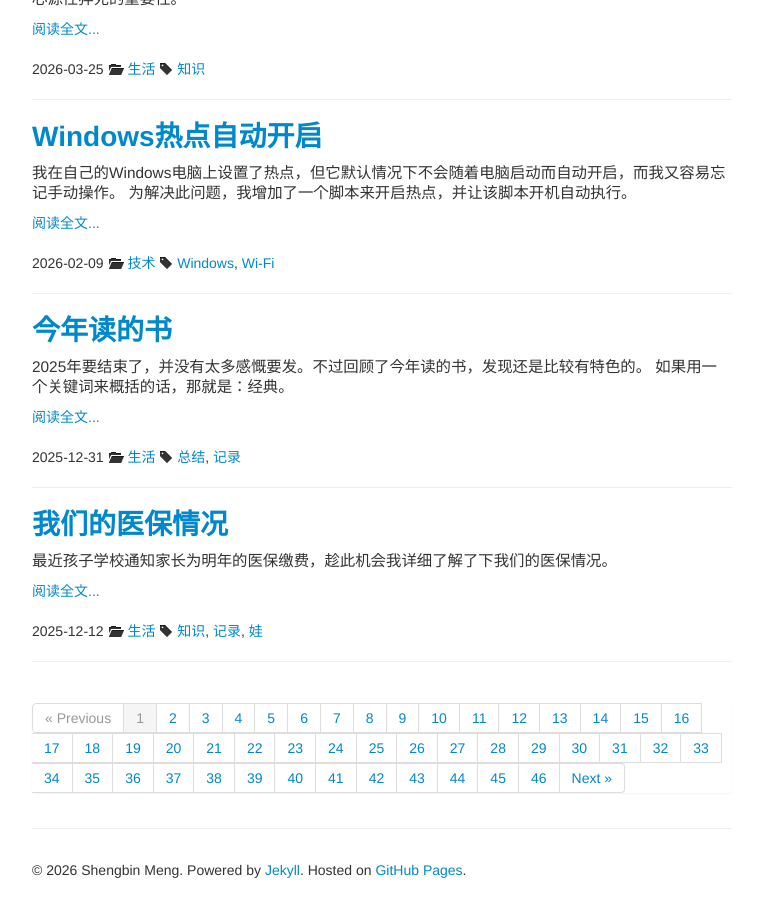
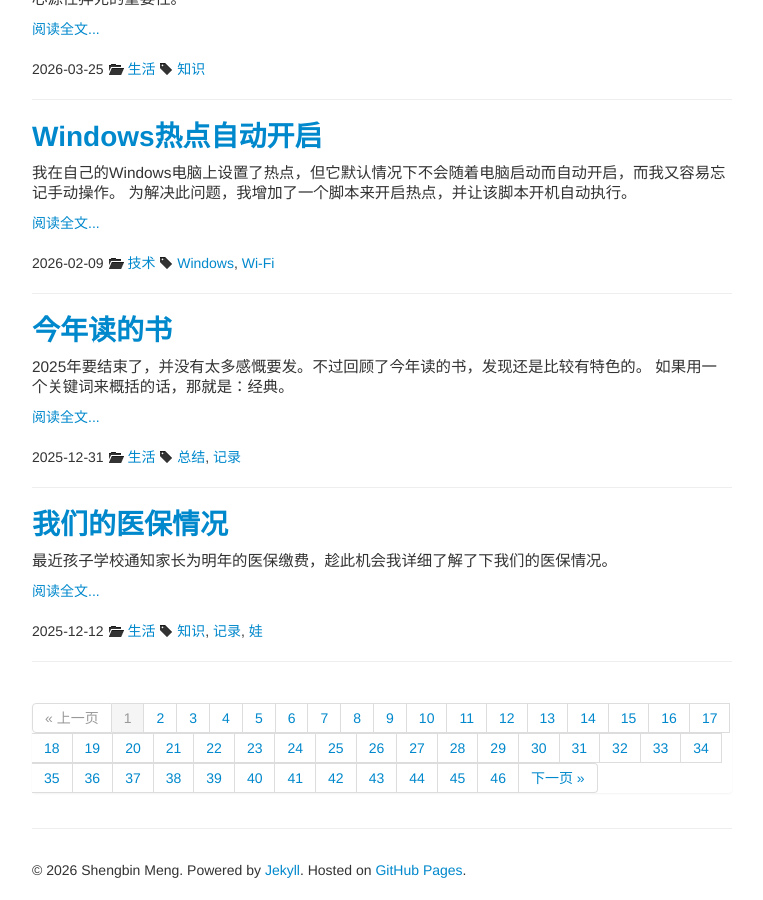
Before and after one commit to shengbinmeng/shengbinmeng.github.io, a Jekyll site: the page built from index.html, in a window 1280 px wide and 900 px high, scrolled down 1289 px. Shown: the whole window, without its empty margins (258-1021 px from the left). Built offline with Jekyll 4.4.1, drawn with Linux system fonts in a browser that asks for light colours; the list of posts is cut into pages by our own code.

Commit message:
Change navigation text

```diff
--- a/index.html
+++ b/index.html
@@ -28,16 +28,16 @@ title: 胜彬的博客
     {% if paginator.previous_page %}
         {% if paginator.previous_page == 1 %}
         <li>
-            <a href="/">&laquo; Previous</a>
+            <a href="/">&laquo; 上一页</a>
         </li>
         {% else %}
         <li>
-            <a href="/page{{ paginator.previous_page }}">&laquo; Previous</a>
+            <a href="/page{{ paginator.previous_page }}">&laquo; 上一页</a>
         </li>
         {% endif %}
     {% else %}
         <li class="disabled">
-            <a>&laquo; Previous</a>
+            <a>&laquo; 上一页</a>
         </li>
     {% endif %}
 
@@ -65,11 +65,11 @@ title: 胜彬的博客
 
     {% if paginator.next_page %}
         <li>
-            <a href="/page{{paginator.next_page}}">Next &raquo;</a>
+            <a href="/page{{paginator.next_page}}">下一页 &raquo;</a>
         </li>
     {% else %}
         <li class="disabled">
-            <a>Next &raquo;</a>
+            <a>下一页 &raquo;</a>
         </li>
     {% endif %}
     </ul>
```
Also changed, not shown: _layouts/post.html (+4 -4 lines).
